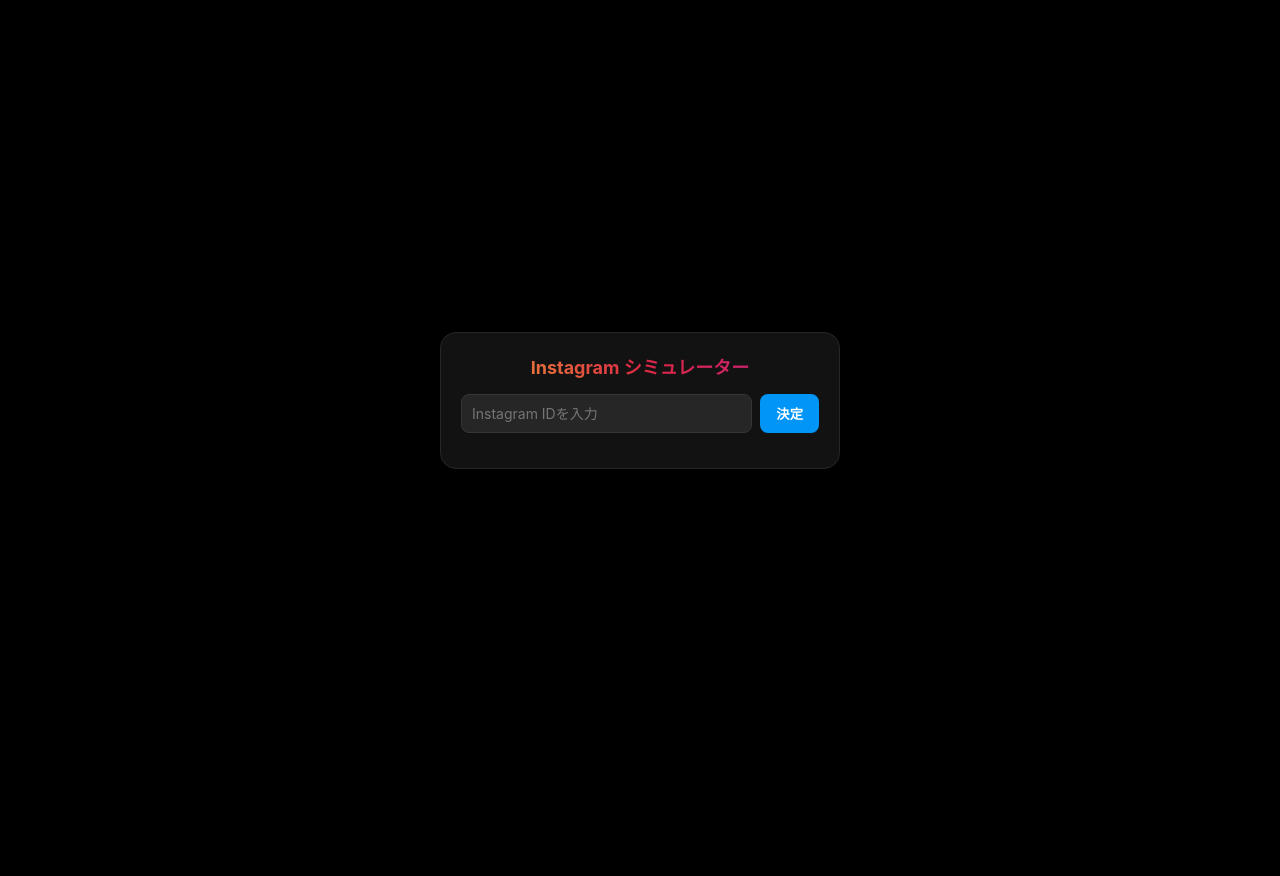
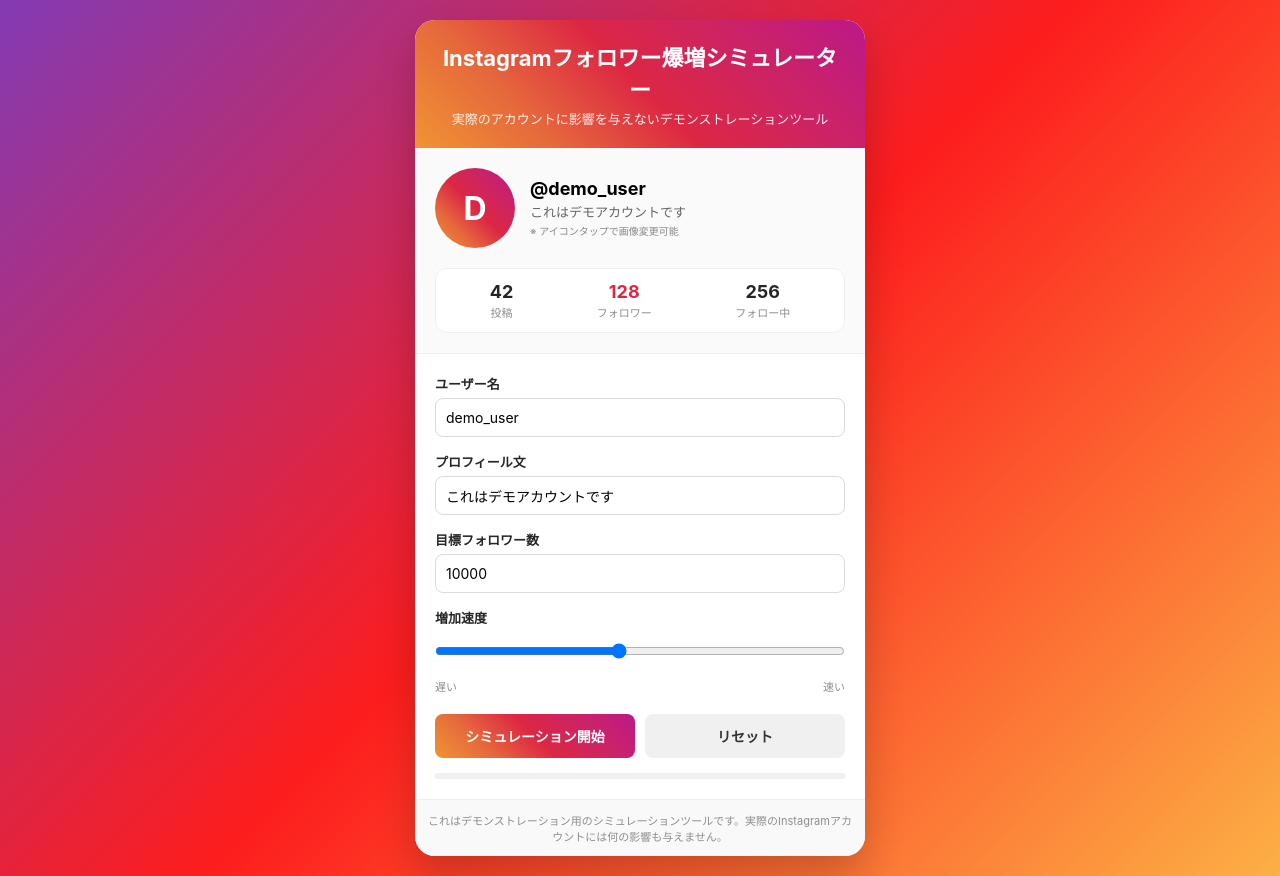
Before and after one commit to Discourd/test, a Flask app: page / in a window 1280 px wide. Before the commit the page ends 469 px from the top, so only its background shows below. Run offline with Flask 3, Linux system fonts and the light colour scheme.

Commit message:
Update index.html

```diff
--- a/templates/index.html
+++ b/templates/index.html
@@ -3,147 +3,393 @@
 <head>
     <meta charset="UTF-8">
     <meta name="viewport" content="width=device-width, initial-scale=1.0">
-    <title>Instagram シミュレーター</title>
+    <title>Instagramフォロワー爆増シミュレーター</title>
     <style>
-        * { box-sizing: border-box; margin: 0; padding: 0; font-family: -apple-system, BlinkMacSystemFont, "Segoe UI", Roboto, Helvetica, Arial, sans-serif; }
-        body { background-color: #000; color: #fff; min-height: 100vh; display: flex; justify-content: center; align-items: center; padding: 20px; }
-        .card { background: #121212; border: 1px solid #262626; border-radius: 16px; padding: 20px; width: 100%; max-width: 400px; box-shadow: 0 10px 30px rgba(0,0,0,0.5); }
-        h1 { font-size: 18px; text-align: center; margin-bottom: 15px; background: linear-gradient(45deg, #f09433, #e6683c, #dc2743, #cc2366, #bc1888); -webkit-background-clip: text; -webkit-text-fill-color: transparent; font-weight: bold; }
+        * {
+            margin: 0;
+            padding: 0;
+            box-sizing: border-box;
+            font-family: -apple-system, BlinkMacSystemFont, "Segoe UI", Roboto, Helvetica, Arial, sans-serif;
+        }
 
-        .input-group { display: flex; gap: 8px; margin-bottom: 15px; }
-        input[type="text"], input[type="number"] { background: #262626; border: 1px solid #363636; border-radius: 8px; padding: 10px; color: #fff; font-size: 14px; outline: none; width: 100%; }
-        input:focus { border-color: #0095f6; }
+        body {
+            background: linear-gradient(135deg, #833ab4, #fd1d1d, #fcb045);
+            min-height: 100vh;
+            display: flex;
+            justify-content: center;
+            align-items: center;
+            padding: 20px;
+        }
 
-        button.btn-search { background: #0095f6; color: #fff; border: none; border-radius: 8px; padding: 0 16px; font-weight: bold; cursor: pointer; white-space: nowrap; }
-        .error-msg { color: #ef4444; font-size: 13px; margin-bottom: 15px; text-align: center; display: none; }
+        .container {
+            background: white;
+            border-radius: 20px;
+            box-shadow: 0 20px 40px rgba(0, 0, 0, 0.2);
+            max-width: 450px;
+            width: 100%;
+            overflow: hidden;
+        }
 
-        /* 設定フォーム */
-        .setup-section { display: none; background: #1c1c1e; border-radius: 12px; padding: 15px; margin-bottom: 15px; }
-        .setup-title { font-size: 12px; color: #34c759; margin-bottom: 10px; text-align: center; font-weight: bold; }
-        .setup-grid { display: grid; grid-template-columns: 1fr 1fr 1fr; gap: 8px; margin-bottom: 12px; }
-        .setup-item label { font-size: 10px; color: #8e8e93; display: block; margin-bottom: 4px; text-align: center; }
-        .setup-item input { text-align: center; padding: 6px; font-size: 13px; }
-        .btn-apply { width: 100%; background: #34c759; color: #fff; border: none; padding: 10px; border-radius: 8px; font-weight: bold; cursor: pointer; }
+        .header {
+            background: linear-gradient(45deg, #f09433 0%, #e6683c 25%, #dc2743 50%, #cc2366 75%, #bc1888 100%);
+            color: white;
+            padding: 20px;
+            text-align: center;
+        }
 
-        /* プロフィール画面 */
-        .profile-section { display: none; }
-        .profile-header { display: flex; align-items: center; gap: 15px; margin-bottom: 15px; }
+        .header h1 {
+            font-size: 22px;
+            font-weight: 700;
+            margin-bottom: 5px;
+        }
 
-        .avatar-box { position: relative; width: 65px; height: 65px; cursor: pointer; }
-        .avatar-circle { width: 100%; height: 100%; border-radius: 50%; background: linear-gradient(135deg, #f09433, #dc2743, #bc1888); display: flex; align-items: center; justify-content: center; font-size: 28px; font-weight: bold; color: #fff; text-transform: uppercase; border: 2px solid #000; object-fit: cover; }
+        .header p {
+            font-size: 13px;
+            opacity: 0.9;
+        }
 
-        .profile-info { flex: 1; }
-        .username { font-weight: bold; font-size: 16px; }
-        .full-name { color: #a8a8a8; font-size: 12px; margin-top: 2px; }
+        .instagram-preview {
+            background: #fafafa;
+            padding: 20px;
+            border-bottom: 1px solid #eee;
+        }
 
-        .stats-bar { display: grid; grid-template-columns: 1fr 1fr 1fr; background: #000; border: 1px solid #262626; border-radius: 12px; padding: 12px 5px; text-align: center; margin-bottom: 15px; }
-        .stat-val { font-weight: 800; font-size: 16px; color: #fff; }
-        .stat-lbl { font-size: 10px; color: #a8a8a8; margin-top: 2px; }
+        .profile-header {
+            display: flex;
+            align-items: center;
+            margin-bottom: 20px;
+        }
 
-        .controls { display: grid; grid-template-columns: 1fr 1fr; gap: 8px; margin-bottom: 12px; }
-        .btn { border: none; padding: 10px; border-radius: 8px; font-weight: bold; cursor: pointer; font-size: 13px; }
-        .btn-start { background: #10b981; color: #fff; }
-        .btn-stop { background: #ef4444; color: #fff; }
-        .btn-boost { grid-column: span 2; background: linear-gradient(45deg, #f09433, #e6683c, #dc2743, #cc2366, #bc1888); color: #fff; }
+        .avatar-box {
+            position: relative;
+            width: 80px;
+            height: 80px;
+            margin-right: 15px;
+            cursor: pointer;
+            flex-shrink: 0;
+        }
 
-        .logs { max-height: 100px; overflow-y: auto; font-size: 11px; color: #a8a8a8; display: flex; flex-direction: column; gap: 4px; border-top: 1px solid #262626; padding-top: 10px; margin-top: 10px; }
-        .log-item { display: flex; justify-content: space-between; }
+        .profile-pic {
+            width: 100%;
+            height: 100%;
+            border-radius: 50%;
+            background: linear-gradient(45deg, #f09433 0%, #e6683c 25%, #dc2743 50%, #cc2366 75%, #bc1888 100%);
+            display: flex;
+            justify-content: center;
+            align-items: center;
+            color: white;
+            font-size: 32px;
+            font-weight: bold;
+            object-fit: cover;
+        }
+
+        .profile-info {
+            text-align: left;
+            overflow: hidden;
+        }
+
+        .profile-name {
+            font-weight: 700;
+            font-size: 18px;
+            margin-bottom: 3px;
+            word-break: break-all;
+        }
+
+        .profile-bio {
+            font-size: 13px;
+            color: #666;
+            word-break: break-all;
+        }
+
+        .avatar-hint {
+            font-size: 10px;
+            color: #888;
+            margin-top: 2px;
+        }
+
+        .stats {
+            display: flex;
+            justify-content: space-around;
+            background: #fff;
+            padding: 12px;
+            border-radius: 12px;
+            border: 1px solid #efefef;
+        }
+
+        .stat-item {
+            text-align: center;
+        }
+
+        .stat-value {
+            font-weight: 700;
+            font-size: 18px;
+            margin-bottom: 2px;
+            color: #262626;
+        }
+
+        .stat-label {
+            font-size: 11px;
+            color: #8e8e8e;
+        }
+
+        .simulation-controls {
+            padding: 20px;
+            background: white;
+        }
+
+        .input-group {
+            margin-bottom: 15px;
+        }
+
+        .input-group label {
+            display: block;
+            margin-bottom: 5px;
+            font-weight: 600;
+            font-size: 13px;
+            color: #262626;
+        }
+
+        .input-group input {
+            width: 100%;
+            padding: 10px;
+            border: 1px solid #dbdbdb;
+            border-radius: 8px;
+            font-size: 14px;
+            outline: none;
+        }
+
+        .input-group input:focus {
+            border-color: #0095f6;
+        }
+
+        .button-group {
+            display: flex;
+            gap: 10px;
+            margin-top: 20px;
+        }
+
+        .btn {
+            flex: 1;
+            padding: 12px;
+            border: none;
+            border-radius: 8px;
+            font-weight: 600;
+            cursor: pointer;
+            transition: all 0.2s;
+            font-size: 14px;
+        }
+
+        .btn-primary {
+            background: linear-gradient(45deg, #f09433 0%, #e6683c 25%, #dc2743 50%, #cc2366 75%, #bc1888 100%);
+            color: white;
+        }
+
+        .btn-primary:hover {
+            opacity: 0.9;
+        }
+
+        .btn-primary:disabled {
+            background: #ccc;
+            cursor: not-allowed;
+        }
+
+        .btn-secondary {
+            background: #f0f0f0;
+            color: #333;
+        }
+
+        .btn-secondary:hover {
+            background: #e0e0e0;
+        }
+
+        .notification {
+            position: fixed;
+            top: 20px;
+            right: 20px;
+            background: white;
+            padding: 12px 20px;
+            border-radius: 10px;
+            box-shadow: 0 5px 20px rgba(0, 0, 0, 0.15);
+            transform: translateX(180%);
+            transition: transform 0.3s ease-in-out;
+            max-width: 320px;
+            z-index: 1000;
+        }
+
+        .notification.show {
+            transform: translateX(0);
+        }
+
+        .notification-content {
+            display: flex;
+            align-items: center;
+        }
+
+        .notification-icon {
+            width: 28px;
+            height: 28px;
+            background: linear-gradient(45deg, #f09433 0%, #e6683c 25%, #dc2743 50%, #cc2366 75%, #bc1888 100%);
+            border-radius: 50%;
+            display: flex;
+            justify-content: center;
+            align-items: center;
+            color: white;
+            font-size: 14px;
+            font-weight: bold;
+            margin-right: 10px;
+            flex-shrink: 0;
+        }
+
+        .notification-text {
+            font-size: 13px;
+            color: #262626;
+            font-weight: 500;
+        }
+
+        .progress-bar {
+            height: 6px;
+            background: #f0f0f0;
+            width: 100%;
+            margin-top: 15px;
+            border-radius: 3px;
+            overflow: hidden;
+        }
+
+        .progress-fill {
+            height: 100%;
+            background: linear-gradient(45deg, #f09433 0%, #e6683c 25%, #dc2743 50%, #cc2366 75%, #bc1888 100%);
+            width: 0%;
+            transition: width 0.2s;
+        }
+
+        .disclaimer {
+            padding: 12px;
+            background: #f9f9f9;
+            font-size: 11px;
+            color: #8e8e8e;
+            text-align: center;
+            border-top: 1px solid #efefef;
+        }
     </style>
 </head>
 <body>
-    <div class="card">
-        <h1>Instagram シミュレーター</h1>
-
-        <div class="input-group">
-            <input type="text" id="usernameInput" placeholder="Instagram IDを入力">
-            <button class="btn-search" onclick="loadProfile()">決定</button>
+    <div class="container">
+        <div class="header">
+            <h1>Instagramフォロワー爆増シミュレーター</h1>
+            <p>実際のアカウントに影響を与えないデモンストレーションツール</p>
         </div>
 
-        <div id="errorMsg" class="error-msg"></div>
-
-        <div id="setupSection" class="setup-section">
-            <div class="setup-title">⚙️ 初期数値を設定してください</div>
-            <div class="setup-grid">
-                <div class="setup-item">
-                    <label>投稿数</label>
-                    <input type="number" id="initPosts" value="15">
-                </div>
-                <div class="setup-item">
-                    <label>フォロワー数</label>
-                    <input type="number" id="initFollowers" value="1200">
-                </div>
-                <div class="setup-item">
-                    <label>フォロー中</label>
-                    <input type="number" id="initFollowing" value="350">
-                </div>
-            </div>
-            <button class="btn-apply" onclick="applySettings()">シミュレーションを開始</button>
-        </div>
-
-        <div id="profileSection" class="profile-section">
+        <div class="instagram-preview">
             <div class="profile-header">
                 <div class="avatar-box" onclick="document.getElementById('fileInput').click()">
-                    <div id="avatarCircle" class="avatar-circle">?</div>
-                    <img id="avatarImage" class="avatar-circle" style="display:none;" alt="アイコン">
+                    <div class="profile-pic" id="profilePic">D</div>
+                    <img id="avatarImage" class="profile-pic" style="display:none;" alt="アイコン">
                 </div>
                 <input type="file" id="fileInput" accept="image/*" style="display:none;" onchange="changeAvatar(event)">
 
                 <div class="profile-info">
-                    <div id="displayUsername" class="username">@</div>
-                    <div id="displayFullName" class="full-name">タップでアイコン画像を変更可能</div>
+                    <div class="profile-name" id="profileName">demo_user</div>
+                    <div class="profile-bio" id="profileBio">これはデモアカウントです</div>
+                    <div class="avatar-hint">※ アイコンタップで画像変更可能</div>
                 </div>
             </div>
 
-            <div class="stats-bar">
-                <div>
-                    <div id="valPosts" class="stat-val">0</div>
-                    <div class="stat-lbl">投稿</div>
+            <div class="stats">
+                <div class="stat-item">
+                    <div class="stat-value" id="postCount">42</div>
+                    <div class="stat-label">投稿</div>
                 </div>
-                <div>
-                    <div id="valFollowers" class="stat-val" style="color:#10b981;">0</div>
-                    <div class="stat-lbl">フォロワー</div>
+                <div class="stat-item">
+                    <div class="stat-value" id="followerCount" style="color: #dc2743;">128</div>
+                    <div class="stat-label">フォロワー</div>
                 </div>
-                <div>
-                    <div id="valFollowing" class="stat-val">0</div>
-                    <div class="stat-lbl">フォロー中</div>
+                <div class="stat-item">
+                    <div class="stat-value" id="followingCount">256</div>
+                    <div class="stat-label">フォロー中</div>
+                </div>
+            </div>
+        </div>
+
+        <div class="simulation-controls">
+            <div class="input-group">
+                <label for="username">ユーザー名</label>
+                <input type="text" id="username" placeholder="例: user123" value="demo_user">
+            </div>
+
+            <div class="input-group">
+                <label for="bio">プロフィール文</label>
+                <input type="text" id="bio" placeholder="自己紹介を入力" value="これはデモアカウントです">
+            </div>
+
+            <div class="input-group">
+                <label for="targetFollowers">目標フォロワー数</label>
+                <input type="number" id="targetFollowers" placeholder="目標フォロワー数" value="10000" min="100" max="1000000">
+            </div>
+
+            <div class="input-group">
+                <label for="growthSpeed">増加速度</label>
+                <input type="range" id="growthSpeed" min="1" max="10" value="5" style="width: 100%;">
+                <div style="display: flex; justify-content: space-between; font-size: 11px; color: #8e8e8e; margin-top: 4px;">
+                    <span>遅い</span>
+                    <span>速い</span>
                 </div>
             </div>
 
-            <div class="controls">
-                <button class="btn btn-start" onclick="startSim()">▶ 増加開始</button>
-                <button class="btn btn-stop" onclick="stopSim()">⏸ 一時停止</button>
-                <button class="btn btn-boost" onclick="addBoost()">⚡ +1,000人 一撃投入</button>
+            <div class="button-group">
+                <button class="btn btn-primary" id="startBtn">シミュレーション開始</button>
+                <button class="btn btn-secondary" id="resetBtn">リセット</button>
             </div>
 
-            <div id="logs" class="logs">
-                <div class="log-item"><span>システム</span><span>準備完了</span></div>
+            <div class="progress-bar">
+                <div class="progress-fill" id="progressFill"></div>
             </div>
+        </div>
+
+        <div class="disclaimer">
+            これはデモンストレーション用のシミュレーションツールです。実際のInstagramアカウントには何の影響も与えません。
+        </div>
+    </div>
+
+    <div class="notification" id="notification">
+        <div class="notification-content">
+            <div class="notification-icon">✓</div>
+            <div class="notification-text" id="notificationText">フォロワーが増加しました！</div>
         </div>
     </div>
 
     <script>
-        let followersCount = 0;
-        let timer = null;
+        const profileName = document.getElementById('profileName');
+        const profileBio = document.getElementById('profileBio');
+        const profilePic = document.getElementById('profilePic');
+        const followerCount = document.getElementById('followerCount');
+        const usernameInput = document.getElementById('username');
+        const bioInput = document.getElementById('bio');
+        const targetFollowersInput = document.getElementById('targetFollowers');
+        const growthSpeedInput = document.getElementById('growthSpeed');
+        const startBtn = document.getElementById('startBtn');
+        const resetBtn = document.getElementById('resetBtn');
+        const notification = document.getElementById('notification');
+        const notificationText = document.getElementById('notificationText');
+        const progressFill = document.getElementById('progressFill');
 
-        function loadProfile() {
-            const input = document.getElementById('usernameInput').value.trim().replace('@', '');
-            const errorMsg = document.getElementById('errorMsg');
-            const setupSection = document.getElementById('setupSection');
-            const profileSection = document.getElementById('profileSection');
+        let currentFollowers = 128;
+        let targetFollowers = 10000;
+        let isSimulationRunning = false;
+        let simulationInterval;
+        let notificationTimeout;
 
-            errorMsg.style.display = 'none';
-            profileSection.style.display = 'none';
-            stopSim();
+        startBtn.addEventListener('click', startSimulation);
+        resetBtn.addEventListener('click', resetSimulation);
+        usernameInput.addEventListener('input', updateProfile);
+        bioInput.addEventListener('input', updateProfile);
 
-            if (!input) {
-                showError('IDを入力してください。');
-                return;
+        function updateProfile() {
+            const val = usernameInput.value.trim().replace('@', '');
+            profileName.textContent = val ? '@' + val : '@demo_user';
+            profileBio.textContent = bioInput.value || 'これはデモアカウントです';
+            if (val) {
+                profilePic.textContent = val.charAt(0).toUpperCase();
             }
-
-            document.getElementById('avatarCircle').innerText = input.charAt(0);
-            document.getElementById('displayUsername').innerText = '@' + input;
-
-            setupSection.style.display = 'block';
         }
 
         function changeAvatar(e) {
@@ -153,67 +399,80 @@
                 reader.onload = function(evt) {
                     const img = document.getElementById('avatarImage');
                     img.src = evt.target.result;
-                    img.style.display = 'block';
-                    document.getElementById('avatarCircle').style.display = 'none';
+                    img.style.display = 'flex';
+                    profilePic.style.display = 'none';
                 }
                 reader.readAsDataURL(file);
             }
         }
 
-        function applySettings() {
-            const posts = parseInt(document.getElementById('initPosts').value) || 0;
-            followersCount = parseInt(document.getElementById('initFollowers').value) || 0;
-            const following = parseInt(document.getElementById('initFollowing').value) || 0;
+        function startSimulation() {
+            if (isSimulationRunning) return;
 
-            document.getElementById('valPosts').innerText = posts.toLocaleString();
-            document.getElementById('valFollowers').innerText = followersCount.toLocaleString();
-            document.getElementById('valFollowing').innerText = following.toLocaleString();
+            targetFollowers = parseInt(targetFollowersInput.value) || 10000;
+            if (targetFollowers <= currentFollowers) {
+                showNotification('目標数は現在のフォロワー数より大きく設定してください');
+                return;
+            }
 
-            document.getElementById('setupSection').style.display = 'none';
-            document.getElementById('profileSection').style.display = 'block';
-            addLog('システム', 'シミュレーションを開始しました');
+            isSimulationRunning = true;
+            startBtn.textContent = '実行中...';
+            startBtn.disabled = true;
+
+            showNotification('フォロワー増加シミュレーションを開始しました！');
+
+            const speed = 11 - parseInt(growthSpeedInput.value);
+            const interval = speed * 80;
+            const startAmount = currentFollowers;
+
+            simulationInterval = setInterval(() => {
+                if (currentFollowers >= targetFollowers) {
+                    clearInterval(simulationInterval);
+                    isSimulationRunning = false;
+                    startBtn.textContent = 'シミュレーション完了';
+                    showNotification(`目標の ${targetFollowers.toLocaleString()} 人に達しました！`);
+                    return;
+                }
+
+                const increment = Math.floor(Math.random() * 50) + 10;
+                currentFollowers = Math.min(currentFollowers + increment, targetFollowers);
+
+                followerCount.textContent = currentFollowers.toLocaleString();
+
+                const progress = ((currentFollowers - startAmount) / (targetFollowers - startAmount)) * 100;
+                progressFill.style.width = `${Math.min(progress, 100)}%`;
+
+            }, interval);
         }
 
-        function showError(msg) {
-            const el = document.getElementById('errorMsg');
-            el.innerText = msg;
-            el.style.display = 'block';
+        function resetSimulation() {
+            if (simulationInterval) {
+                clearInterval(simulationInterval);
+            }
+
+            currentFollowers = 128;
+            followerCount.textContent = currentFollowers.toLocaleString();
+            isSimulationRunning = false;
+            startBtn.textContent = 'シミュレーション開始';
+            startBtn.disabled = false;
+            progressFill.style.width = '0%';
+
+            showNotification('シミュレーションをリセットしました');
         }
 
-        function updateCounter() {
-            document.getElementById('valFollowers').innerText = followersCount.toLocaleString();
+        function showNotification(message) {
+            if (notificationTimeout) clearTimeout(notificationTimeout);
+
+            notificationText.textContent = message;
+            notification.classList.add('show');
+
+            notificationTimeout = setTimeout(() => {
+                notification.classList.remove('show');
+            }, 3000);
         }
 
-        function startSim() {
-            if (timer) return;
-            timer = setInterval(() => {
-                const add = Math.floor(Math.random() * 5) + 1;
-                followersCount += add;
-                updateCounter();
-                addLog('新規フォロー', `+${add} 人`);
-            }, 500);
-        }
-
-        function stopSim() {
-            if (timer) {
-                clearInterval(timer);
-                timer = null;
-            }
-        }
-
-        function addBoost() {
-            followersCount += 1000;
-            updateCounter();
-            addLog('⚡ 爆撃ブースト', '+1,000 人');
-        }
-
-        function addLog(title, value) {
-            const logs = document.getElementById('logs');
-            const item = document.createElement('div');
-            item.className = 'log-item';
-            item.innerHTML = `<span>${title}</span><span style="color:#10b981;">${value}</span>`;
-            logs.insertBefore(item, logs.firstChild);
-        }
+        // 初期表示合わせ
+        updateProfile();
     </script>
 </body>
 </html>
```
